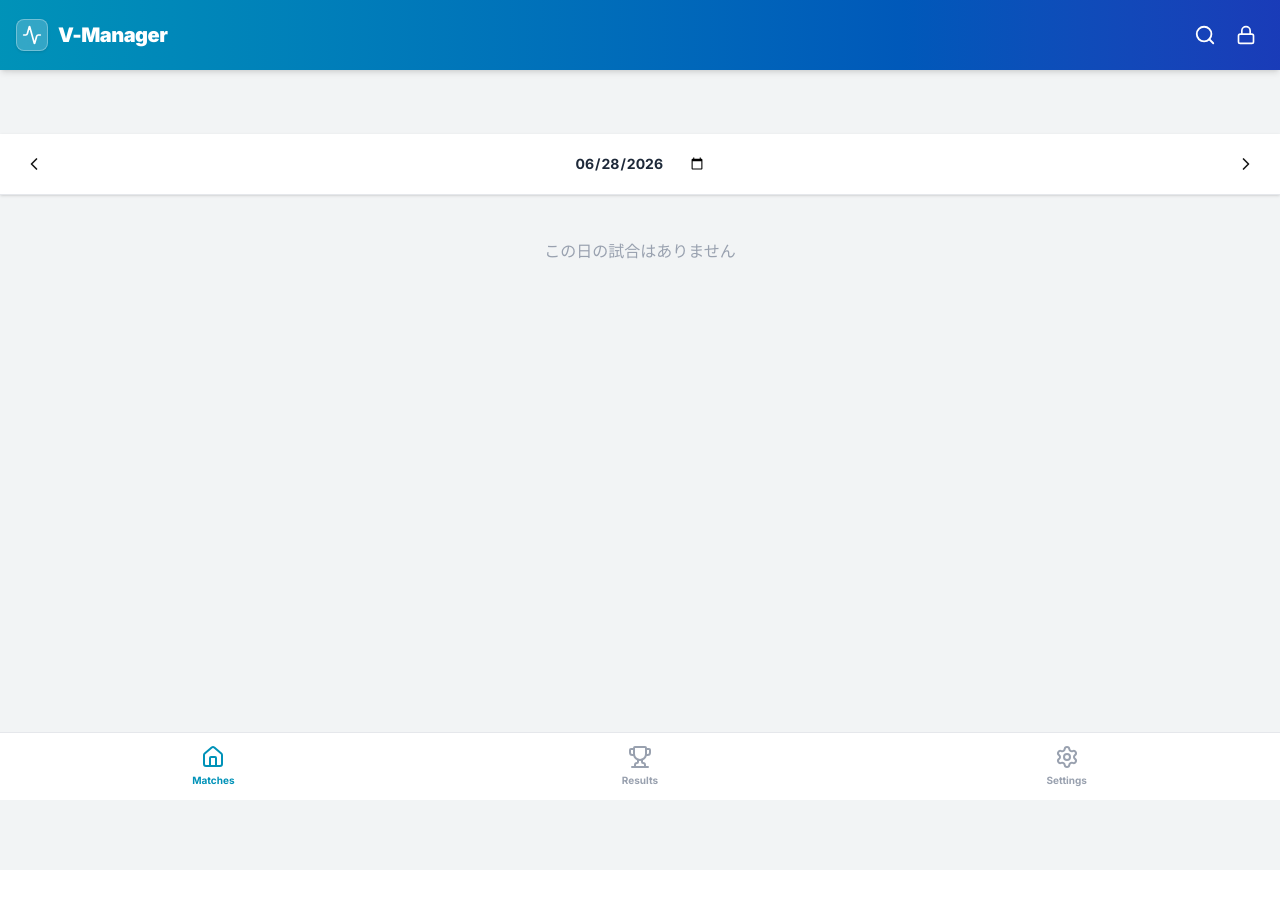
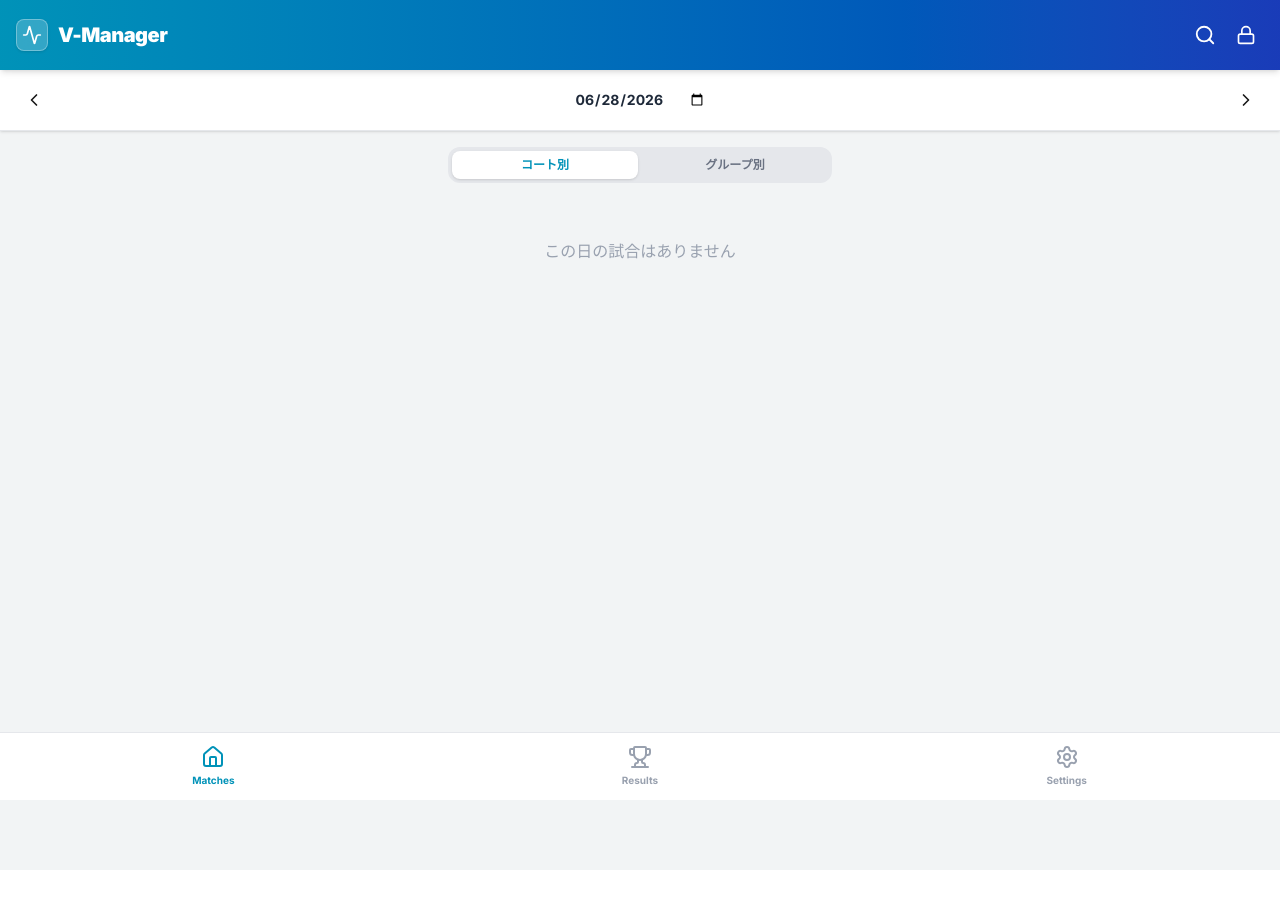
Before and after one commit to kouheiyatsunami/V-Manager, a Next.js app: page / in a window 1280 px wide. Shown: the top 908 px of the page. Built offline with nearby package versions, Linux system fonts and the light colour scheme; no server answers; the database is empty.

Commit message:
Debug 0628-2

```diff
--- a/src/app/page.tsx
+++ b/src/app/page.tsx
@@ -15,8 +15,15 @@ export default function MatchesPage() {
   const [favoriteMatches, setFavoriteMatches] = useState<string[]>([]);
   const [isMounted, setIsMounted] = useState(false);
 
+  // ★ 修正: 確実に日本時間 (JST) で今日の日付文字列 (YYYY-MM-DD) を取得するヘルパー関数
+  const getJSTDateString = (dateObj: Date = new Date()) => {
+    // 協定世界時(UTC)から9時間(540分)足して日本時間にする
+    const jstDate = new Date(dateObj.getTime() + (9 * 60 * 60 * 1000));
+    return jstDate.toISOString().split('T')[0];
+  };
+
   useEffect(() => {
-    const today = new Date().toISOString().split('T')[0];
+    const today = getJSTDateString();
     setCurrentDate(sessionStorage.getItem('matches_date') || today);
     setViewMode((sessionStorage.getItem('matches_viewMode') as 'group' | 'court') || 'court');
     const savedCollapsed = sessionStorage.getItem('matches_collapsed');
@@ -108,10 +115,22 @@ export default function MatchesPage() {
     setCollapsedGroups(prev => ({ ...prev, [groupKey]: !prev[groupKey] }));
   };
 
+  // ★ 修正: 日付変更処理も日本時間ベースで行う
   const changeDate = (days: number) => {
     const dateObj = new Date(currentDate);
     dateObj.setDate(dateObj.getDate() + days);
-    setCurrentDate(dateObj.toISOString().split('T')[0]);
+    // currentDateがすでに文字列(例: '2026-06-25')として扱われているため、
+    // ここでDateオブジェクト化したものはUTCとして解釈される場合があります。
+    // yyyy-mm-dd を維持して安全に加減算するロジックに変更。
+    const [year, month, day] = currentDate.split('-').map(Number);
+    const safeDate = new Date(year, month - 1, day + days);
+
+    // safeDateはローカルタイムゾーンで計算されるため、そのままフォーマット
+    const newY = safeDate.getFullYear();
+    const newM = String(safeDate.getMonth() + 1).padStart(2, '0');
+    const newD = String(safeDate.getDate()).padStart(2, '0');
+
+    setCurrentDate(`${newY}-${newM}-${newD}`);
   };
 
   const touchStartX = useRef(0);
@@ -138,7 +157,7 @@ export default function MatchesPage() {
 
   if (!isMounted) return <div className="min-h-screen bg-[#f2f4f5]"></div>;
 
-  const todayStr = new Date().toISOString().split('T')[0];
+  const todayStr = getJSTDateString();
   const isToday = currentDate === todayStr;
 
   return (
@@ -147,7 +166,8 @@ export default function MatchesPage() {
       onTouchStart={handleTouchStart}
       onTouchEnd={handleTouchEnd}
     >
-      <div id={isToday ? "today" : undefined} className="bg-white border-b border-gray-200 px-4 py-3 flex justify-between items-center sticky top-16 z-40 shadow-sm scroll-mt-20">
+      {/* ★ 修正: top-[64px] を top-0 に戻し、親要素(レイアウト)との関係で自然に固定されるようにする */}
+      <div id={isToday ? "today" : undefined} className="bg-white border-b border-gray-200 px-4 py-3 flex justify-between items-center sticky top-0 z-40 shadow-sm scroll-mt-20">
         <button onClick={() => changeDate(-1)} aria-label="前日へ" className="p-2 hover:bg-gray-100 rounded-full"><ChevronLeft size={20}/></button>
         <div className="flex flex-col items-center relative">
           <label htmlFor="date-picker" className="sr-only">日付を選択</label>
--- a/src/app/results/page.tsx
+++ b/src/app/results/page.tsx
@@ -180,7 +180,7 @@ export default function ResultsPage() {
   };
 
   const maxMatchesInCol = Math.max(...ksColumns.map(c => c.matches.filter(m => !m.isThirdPlace).length), 1);
-  const dynamicMinHeight = Math.max(650, maxMatchesInCol * 110);
+  const dynamicMinHeight = Math.max(650, maxMatchesInCol * 120);
 
   return (
     <div className="min-h-screen bg-[#f2f4f5] text-gray-900 font-sans pb-28">
```
